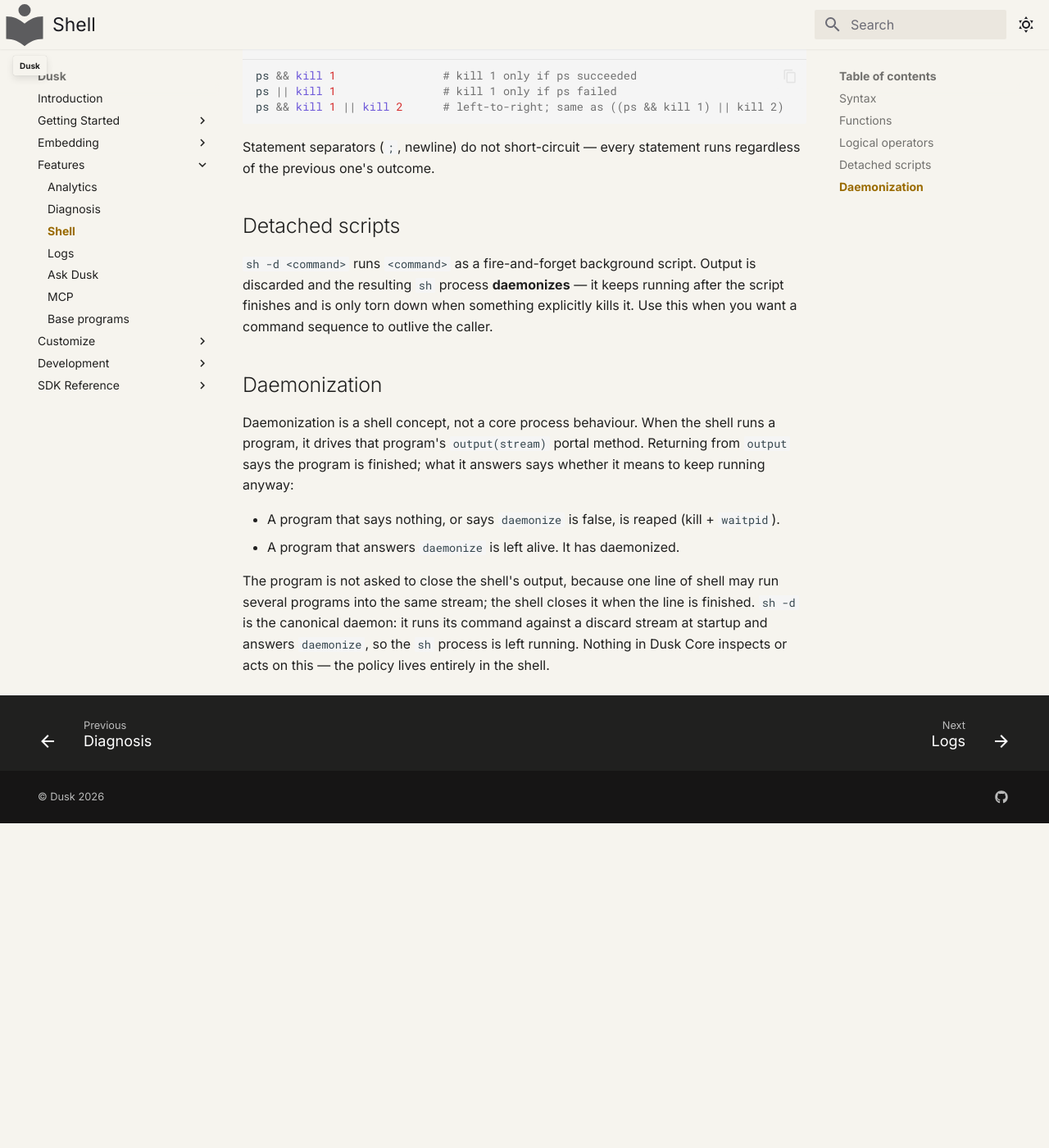
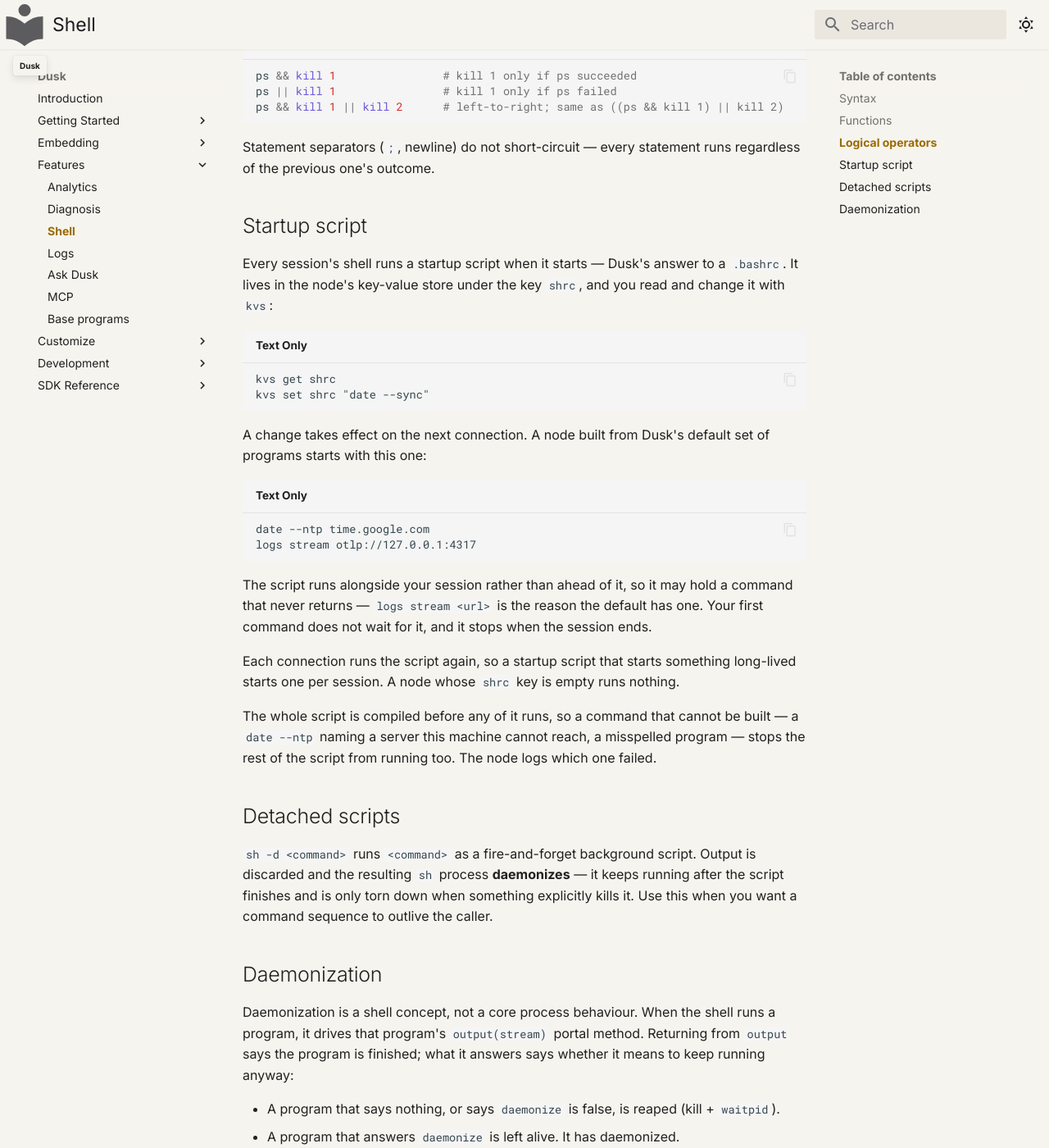
Before and after one commit to tomerze/dusk, an MkDocs documentation site: the page built from docs/docs/features/shell.md, in a window 1280 px wide and 1400 px high, scrolled down 1668 px. Shown: the whole window at 82% size. Built offline with MkDocs 1.6.1 and Material for MkDocs 9.7.7, drawn with Linux system fonts in a browser that asks for light colours; comment, search, counter and statistics services are not loaded; before the commit the page ends 2672 px from its top, so only the background shows below that.

Commit message:
Document the startup script for Dusk users
The shell page described everything a session can do except the one thing that
happens without being asked. A user who saw `logs stream` already running in
`ps` had nothing to read that explained where it came from, or how to stop it
happening.

Says where the script lives, how to read and change it with `kvs`, what a node
built from the default programs starts with, and the two behaviours that
surprise: it runs alongside the session rather than ahead of it, and one command
that cannot be built stops the rest of the script from running.

````diff
--- a/docs/docs/features/shell.md
+++ b/docs/docs/features/shell.md
@@ -57,6 +57,28 @@ ps && kill 1 || kill 2      # left-to-right; same as ((ps && kill 1) || kill 2)
 
 Statement separators (`;`, newline) do not short-circuit — every statement runs regardless of the previous one's outcome.
 
+## Startup script
+
+Every session's shell runs a startup script when it starts — Dusk's answer to a `.bashrc`. It lives in the node's key-value store under the key `shrc`, and you read and change it with `kvs`:
+
+```
+kvs get shrc
+kvs set shrc "date --sync"
+```
+
+A change takes effect on the next connection. A node built from Dusk's default set of programs starts with this one:
+
+```
+date --ntp time.google.com
+logs stream otlp://127.0.0.1:4317
+```
+
+The script runs alongside your session rather than ahead of it, so it may hold a command that never returns — `logs stream <url>` is the reason the default has one. Your first command does not wait for it, and it stops when the session ends.
+
+Each connection runs the script again, so a startup script that starts something long-lived starts one per session. A node whose `shrc` key is empty runs nothing.
+
+The whole script is compiled before any of it runs, so a command that cannot be built — a `date --ntp` naming a server this machine cannot reach, a misspelled program — stops the rest of the script from running too. The node logs which one failed.
+
 ## Detached scripts
 
 `sh -d <command>` runs `<command>` as a fire-and-forget background script. Output is discarded and the resulting `sh` process **daemonizes** — it keeps running after the script finishes and is only torn down when something explicitly kills it. Use this when you want a command sequence to outlive the caller.
````
